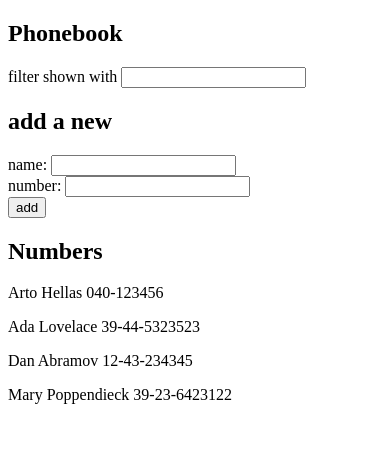
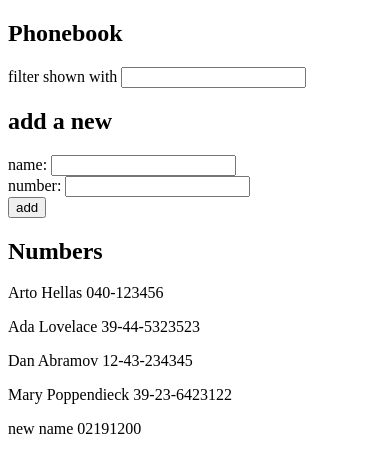
Before and after one commit to huzwares/fullstackopen, a React (Create React App) app in the folder part2/phonebook/: page / in a window 390 px wide. Shown: the top 472 px of the page. Built offline with nearby package versions, Linux system fonts and the light colour scheme; data requests are answered from the project's data file.

Commit message:
2.15: Phonebook step7

```diff
--- a/part2/phonebook/db.json
+++ b/part2/phonebook/db.json
@@ -19,6 +19,11 @@
       "name": "Mary Poppendieck",
       "number": "39-23-6423122",
       "id": 4
+    },
+    {
+      "name": "new name",
+      "number": "02191200",
+      "id": 5
     }
   ]
 }
--- a/part2/phonebook/src/App.js
+++ b/part2/phonebook/src/App.js
@@ -69,9 +69,11 @@ const App = () => {
 				number: newNumber,
 				id: persons.at(-1).id + 1
 			}
-			refreshPage(persons.concat(nameObject))
-			setNewNumber('')
-			setNewName('')
+			axios.post('http://localhost:3001/persons', nameObject).then(response => {
+				refreshPage(persons.concat(response.data))
+				setNewNumber('')
+				setNewName('')
+			})
 		} else {
 			alert(`${newName} is already added to phonebook`)
 		}
```
Lines whose indentation alone changed are shown as unchanged.
